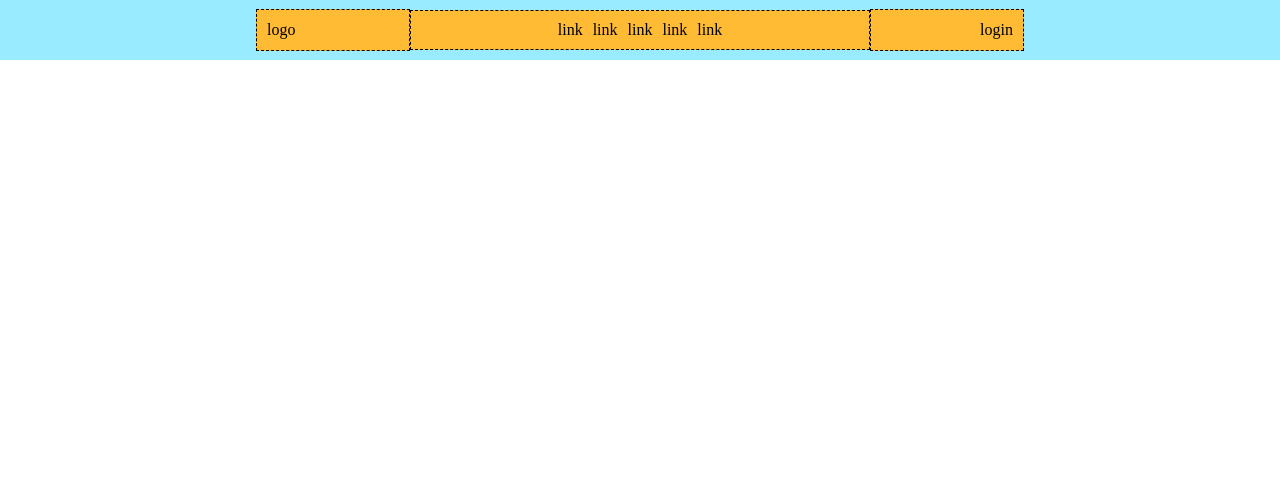
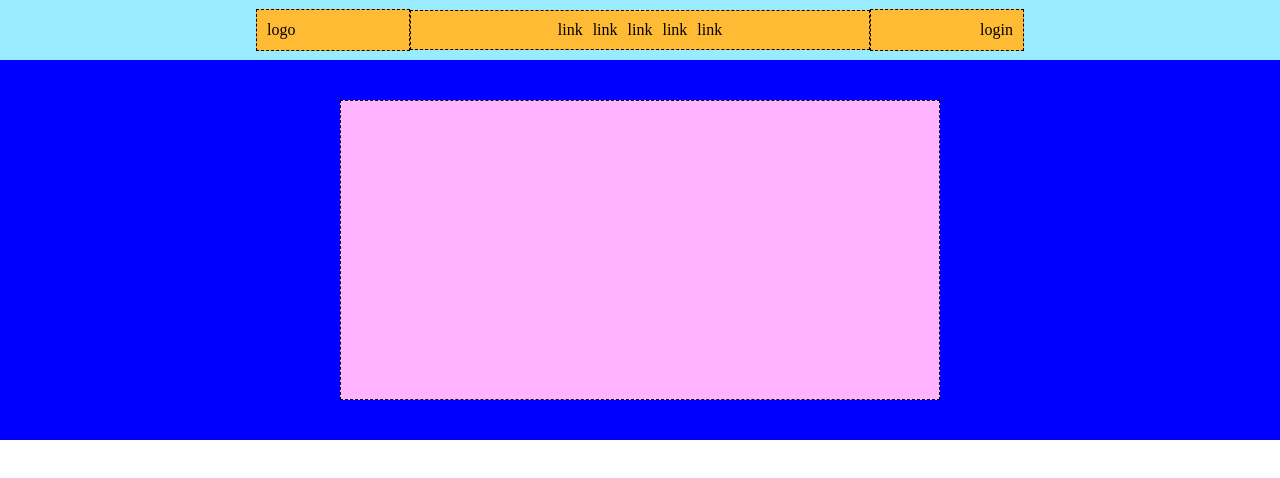
Before and after one commit to AlessandroLembo/htmlcss-struttura-discord, a plain HTML site: page index.html in a window 1280 px wide. Drawn offline with Linux system fonts and the light colour scheme.

Commit message:
intestazione e titolo

```diff
--- a/index.html
+++ b/index.html
@@ -23,8 +23,9 @@
         <div class="menù-right nav">login</div>
     </header>
 
+    <!--Titolo e concept della pagina-->
     <header class="header-bottom">
-        <div class="Title">
+        <div class="title">
 
         </div>
     </header>
--- a/style.css
+++ b/style.css
@@ -69,3 +69,18 @@ a{
     color: black;
     text-decoration: none;
 }
+
+/* titolo e concept */
+.header-bottom{
+    background-color:#0000ff;
+    height: 380px;
+    padding: 40px;
+}
+
+.title{
+    width: 50%;
+    min-height: 300px;
+    background-color: #ffb3ff;
+    margin: 0 auto;
+    border: 1px dashed black;
+}
```
